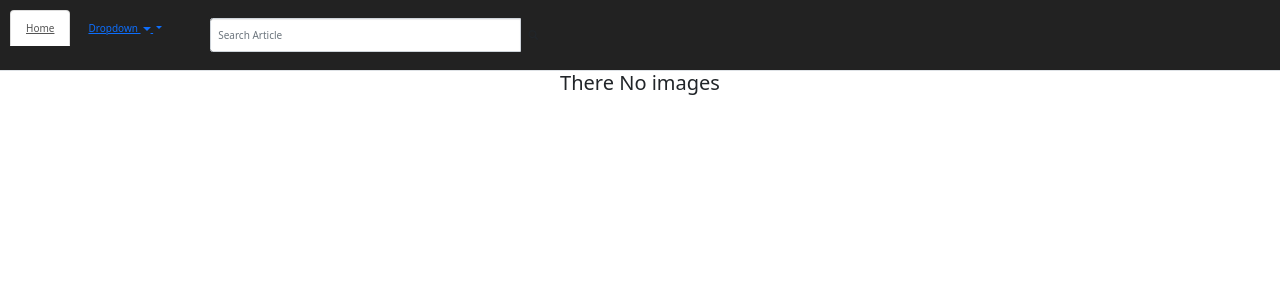
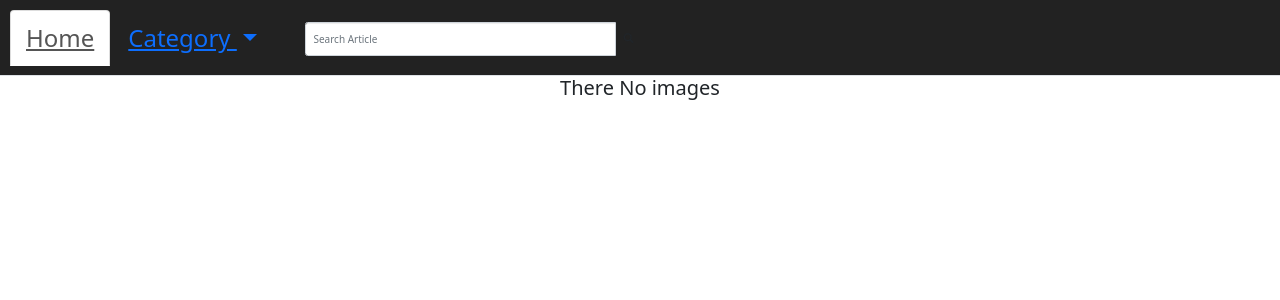
Before and after one commit to Doyo54/Django-photo-gallery, a Django app: page / in a window 1280 px wide. Shown: the top 300 px of the page. Run offline with Django 4.2, Linux system fonts and the light colour scheme; data that the repository does not hold is empty; some libraries are stand-ins or nearby versions.

Commit message:
ft: Category section added on navbar

```diff
--- a/images/templates/navbar.html
+++ b/images/templates/navbar.html
@@ -6,15 +6,16 @@
   <meta name="viewport" content="width=device-width, initial-scale=1">
 </head>
 <body>
-    <ul class="nav nav-tabs navbar-inverse" style="padding: 10px;">
+    <ul class="nav nav-tabs navbar-inverse" style="padding: 10px; font-size: x-large; text-decoration: none;">
         <li role="presentation" class="active"><a href="#">Home</a></li>
         <li role="presentation" class="dropdown">
             <a class="dropdown-toggle" data-toggle="dropdown" href="#" role="button" aria-haspopup="true" aria-expanded="false">
-              Dropdown <span class="caret"></span>
+              Category
             </a>
             <ul class="dropdown-menu">
-                <li role="presentation"><a href="#">Profile</a></li>
-                <li role="presentation"><a href="#">Messages</a></li>
+                <li role="presentation"><a href="#">Travel</a></li>
+                <li role="presentation"><a href="#">Food</a></li>
+                <li role="presentation"><a href="#">Location</a></li>
             </ul>
           </li>
           <div class="col-sm-4 col-md-4 navbar-right">
```
